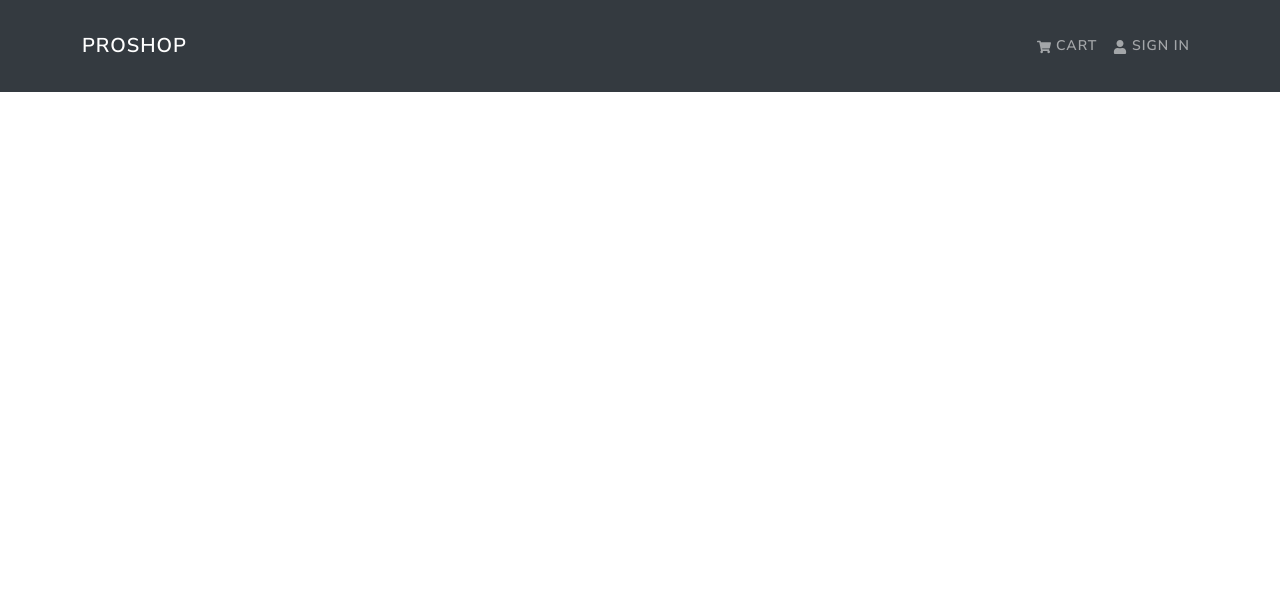
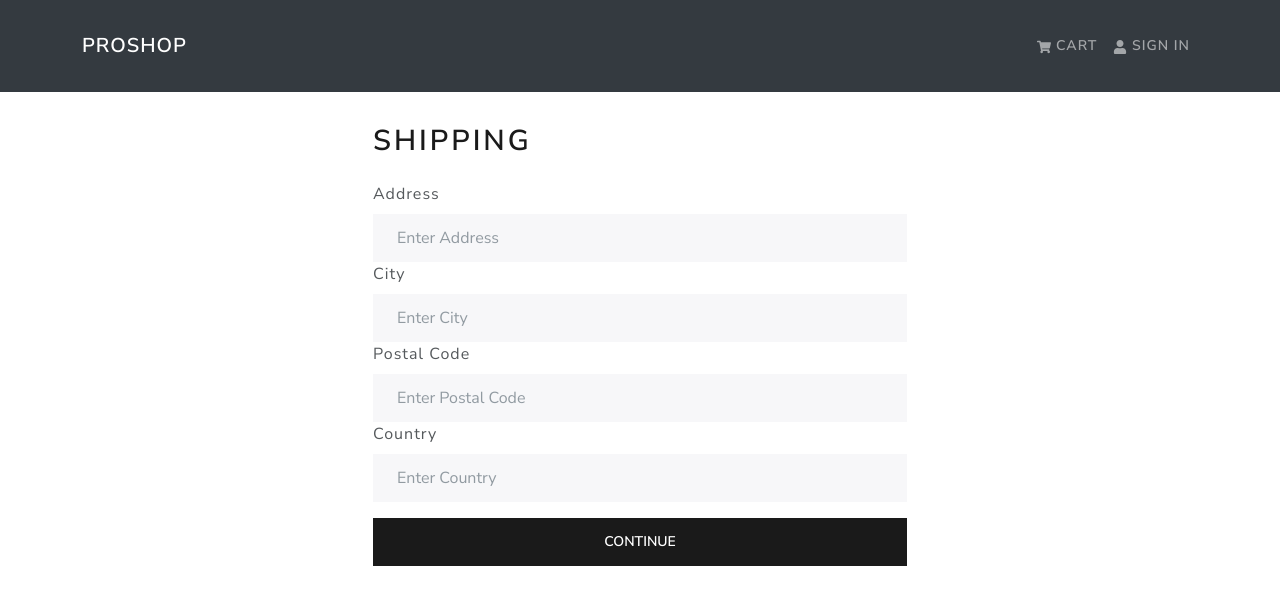
Before and after one commit to gsparmar/proshop, a React (Create React App) app in the folder frontend/: page /shipping in a window 1280 px wide. Shown: the top 604 px of the page. Built offline with nearby package versions, Linux system fonts and the light colour scheme.

Commit message:
added shipping screen and save address

```diff
--- a/frontend/src/App.js
+++ b/frontend/src/App.js
@@ -9,6 +9,7 @@ import CartPage from './pages/CartPage';
 import LoginPage from './pages/LoginPage';
 import RegisterPage from './pages/RegisterPage';
 import ProfilePage from './pages/ProfilePage';
+import ShippingPage from './pages/ShippingPage';
 const App = () => {
   return (
     <Router>
@@ -17,11 +18,12 @@ const App = () => {
         <Container>
           <Routes>
             <Route path='/register' element={<RegisterPage />} />
+            <Route path='/shipping' element={<ShippingPage />} />
             <Route path='/profile' element={<ProfilePage />} />
             <Route path='/login' element={<LoginPage />} />
             <Route path='/product/:id' element={<ProductPage />} />
             <Route path='/cart/:id' element={<CartPage />} />
-            <Route path='/cart/' element={<CartPage />} />
+            <Route path='/cart' element={<CartPage />} />
             <Route path='/' element={<Home />} exact />
           </Routes>
         </Container>
--- a/frontend/src/actions/cartActions.js
+++ b/frontend/src/actions/cartActions.js
@@ -1,5 +1,9 @@
 import axios from 'axios';
-import { CART_ADD_ITEM, CART_REMOVE_ITEM } from '../constants/cartConstants';
+import {
+  CART_ADD_ITEM,
+  CART_REMOVE_ITEM,
+  CART_SAVE_SHIPPING_ADDRESS,
+} from '../constants/cartConstants';
 
 export const addToCart = (id, qty) => async (dispatch, getState) => {
   const { data } = await axios.get(`/api/products/${id}`);
@@ -26,3 +30,11 @@ export const removeFromCart = (id) => (dispatch, getState) => {
   });
   localStorage.setItem('cartItems', JSON.stringify(getState().cart.cartItems));
 };
+
+export const saveShippingAddress = (data) => (dispatch) => {
+  dispatch({
+    type: CART_SAVE_SHIPPING_ADDRESS,
+    payload: data,
+  });
+  localStorage.setItem('shippingAddress', JSON.stringify(data));
+};
--- a/frontend/src/constants/cartConstants.js
+++ b/frontend/src/constants/cartConstants.js
@@ -1,2 +1,4 @@
 export const CART_ADD_ITEM = 'CART_ADD_ITEM';
 export const CART_REMOVE_ITEM = 'CART_REMOVE_ITEM';
+
+export const CART_SAVE_SHIPPING_ADDRESS = 'CART_SAVE_SHIPPING_ADDRESS';
--- a/frontend/src/pages/CartPage.jsx
+++ b/frontend/src/pages/CartPage.jsx
@@ -12,6 +12,7 @@ import {
 } from 'react-bootstrap';
 import Message from '../components/Message';
 import { addToCart, removeFromCart } from '../actions/cartActions';
+import { getUserDetails } from '../actions/userActions';
 
 const CartPage = () => {
   const dispatch = useDispatch();
@@ -26,6 +27,9 @@ const CartPage = () => {
   // pulling qty from url
   const qty = new URLSearchParams(location.search).get('qty');
 
+  const userLogin = useSelector((state) => state.userLogin);
+  const { userInfo } = userLogin;
+
   useEffect(() => {
     if (productId) {
       dispatch(addToCart(productId, qty));
@@ -37,7 +41,13 @@ const CartPage = () => {
   };
 
   const checkoutHandler = () => {
-    navigate('/login');
+    // if no user info redirect to login page
+    // else redirect to shipping page
+    if (!userInfo) {
+      navigate('/login');
+    } else {
+      navigate('/shipping');
+    }
   };
   return (
     <Row>
--- /dev/null
+++ b/frontend/src/pages/ShippingPage.jsx
@@ -0,0 +1,82 @@
+import { useState } from 'react';
+import { useLocation, useNavigate } from 'react-router-dom';
+import { Button, Form } from 'react-bootstrap';
+import { useDispatch, useSelector } from 'react-redux';
+import FormContainer from '../components/FormContainer';
+import { saveShippingAddress } from '../actions/cartActions';
+const ShippingPage = () => {
+  const cart = useSelector((state) => state.cart);
+  const { shippingAddress } = cart;
+
+  const dispatch = useDispatch();
+  const navigate = useNavigate();
+
+  const [address, setAddress] = useState(shippingAddress.address);
+  const [city, setCity] = useState(shippingAddress.city);
+  const [postalCode, setPostalCode] = useState(shippingAddress.postalCode);
+  const [country, setCountry] = useState(shippingAddress.country);
+
+  const submitHandler = (e) => {
+    e.preventDefault();
+    dispatch(saveShippingAddress({ address, city, postalCode, country }));
+    navigate('/payment');
+  };
+  return (
+    <FormContainer>
+      <h1>Shipping</h1>
+      <Form onSubmit={submitHandler}>
+        <Form.Group controlId='address'>
+          <Form.Label>Address</Form.Label>
+          <Form.Control
+            type='text'
+            placeholder='Enter Address'
+            value={address}
+            required
+            onChange={(e) => setAddress(e.target.value)}
+          ></Form.Control>
+        </Form.Group>
+
+        <Form.Group controlId='city'>
+          <Form.Label>City</Form.Label>
+          <Form.Control
+            type='text'
+            placeholder='Enter City'
+            value={city}
+            required
+            onChange={(e) => setCity(e.target.value)}
+          ></Form.Control>
+        </Form.Group>
+
+        <Form.Group controlId='postalCode'>
+          <Form.Label>Postal Code</Form.Label>
+          <Form.Control
+            type='text'
+            placeholder='Enter Postal Code'
+            value={postalCode}
+            required
+            onChange={(e) => setPostalCode(e.target.value)}
+          ></Form.Control>
+        </Form.Group>
+
+        <Form.Group controlId='country'>
+          <Form.Label>Country</Form.Label>
+          <Form.Control
+            type='text'
+            placeholder='Enter Country'
+            value={country}
+            required
+            onChange={(e) => setCountry(e.target.value)}
+          ></Form.Control>
+        </Form.Group>
+
+        <div className='d-grid gap-2'>
+          <Button type='submit' variant='primary' className='my-3'>
+            Continue
+          </Button>
+        </div>
+      </Form>
+    </FormContainer>
+  );
+};
+
+export default ShippingPage;
--- a/frontend/src/reducers/cartReducers.js
+++ b/frontend/src/reducers/cartReducers.js
@@ -1,6 +1,13 @@
-import { CART_ADD_ITEM, CART_REMOVE_ITEM } from '../constants/cartConstants';
+import {
+  CART_ADD_ITEM,
+  CART_REMOVE_ITEM,
+  CART_SAVE_SHIPPING_ADDRESS,
+} from '../constants/cartConstants';
 
-export const cartReducer = (state = { cartItems: [] }, action) => {
+export const cartReducer = (
+  state = { cartItems: [], shippingAddress: {} },
+  action
+) => {
   switch (action.type) {
     case CART_ADD_ITEM:
       const item = action.payload;
@@ -24,6 +31,13 @@ export const cartReducer = (state = { cartItems: [] }, action) => {
         ...state,
         cartItems: state.cartItems.filter((x) => x.product !== action.payload),
       };
+
+    case CART_SAVE_SHIPPING_ADDRESS:
+      return {
+        ...state,
+        shippingAddress: action.payload,
+      };
+
     default:
       return state;
   }
--- a/frontend/src/store.js
+++ b/frontend/src/store.js
@@ -31,8 +31,15 @@ const userInfoFromStorage = localStorage.getItem('userInfo')
   ? JSON.parse(localStorage.getItem('userInfo'))
   : null;
 
+const shippingAddressFromStorage = localStorage.getItem('shippingAddress')
+  ? JSON.parse(localStorage.getItem('shippingAddress'))
+  : {};
+
 const initialState = {
-  cart: { cartItems: cartItemsFromStorage },
+  cart: {
+    cartItems: cartItemsFromStorage,
+    shippingAddress: { shippingAddresss: shippingAddressFromStorage },
+  },
   userLogin: { userInfo: userInfoFromStorage },
 };
 
```
